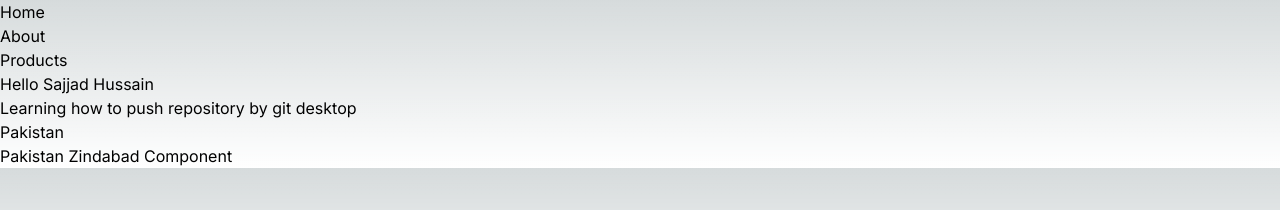
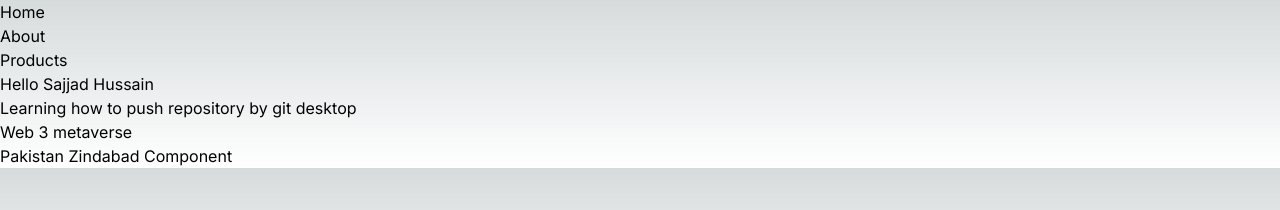
Before and after one commit to SajjadHussainRajput/my-app, a Next.js app: page / in a window 1280 px wide. Shown: the top 210 px of the page. Built offline with nearby package versions, Linux system fonts and the light colour scheme.

Commit message:
Update page.tsx

```diff
--- a/src/app/page.tsx
+++ b/src/app/page.tsx
@@ -9,7 +9,7 @@ export default function Home() {
      <Navbar/>
       <h1>Hello Sajjad Hussain  </h1>
       <p>Learning how to push repository by git desktop </p>
-      <p>Pakistan </p>
+      <p>Web 3 metaverse </p>
       <Comp />
 
     </div>
```
